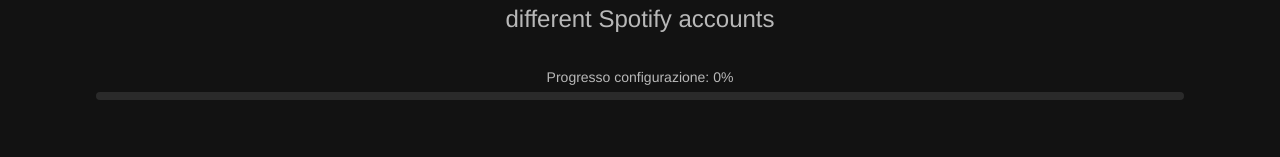
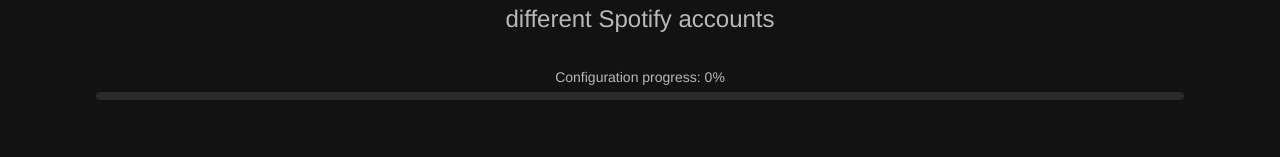
Before and after one commit to gomgo-github/spotify-migration-tool-english, a React (Vite) app in the folder client/: page / in a window 1280 px wide. Shown: the part 243-400 px from the top of the page. Built offline with nearby package versions, Linux system fonts and the light colour scheme; no server answers.

Commit message:
Translated Home Page

```diff
--- a/client/src/pages/Home.jsx
+++ b/client/src/pages/Home.jsx
@@ -109,7 +109,7 @@
         {/* Progress Bar */}
         <Box sx={{ mt: 4, mb: 2 }}>
           <Typography variant="body2" color="text.secondary" gutterBottom>
-            Progresso configurazione: {Math.round(getProgressValue())}%
+            Configuration progress: {Math.round(getProgressValue())}%
           </Typography>
           <LinearProgress
             variant="determinate"
```
